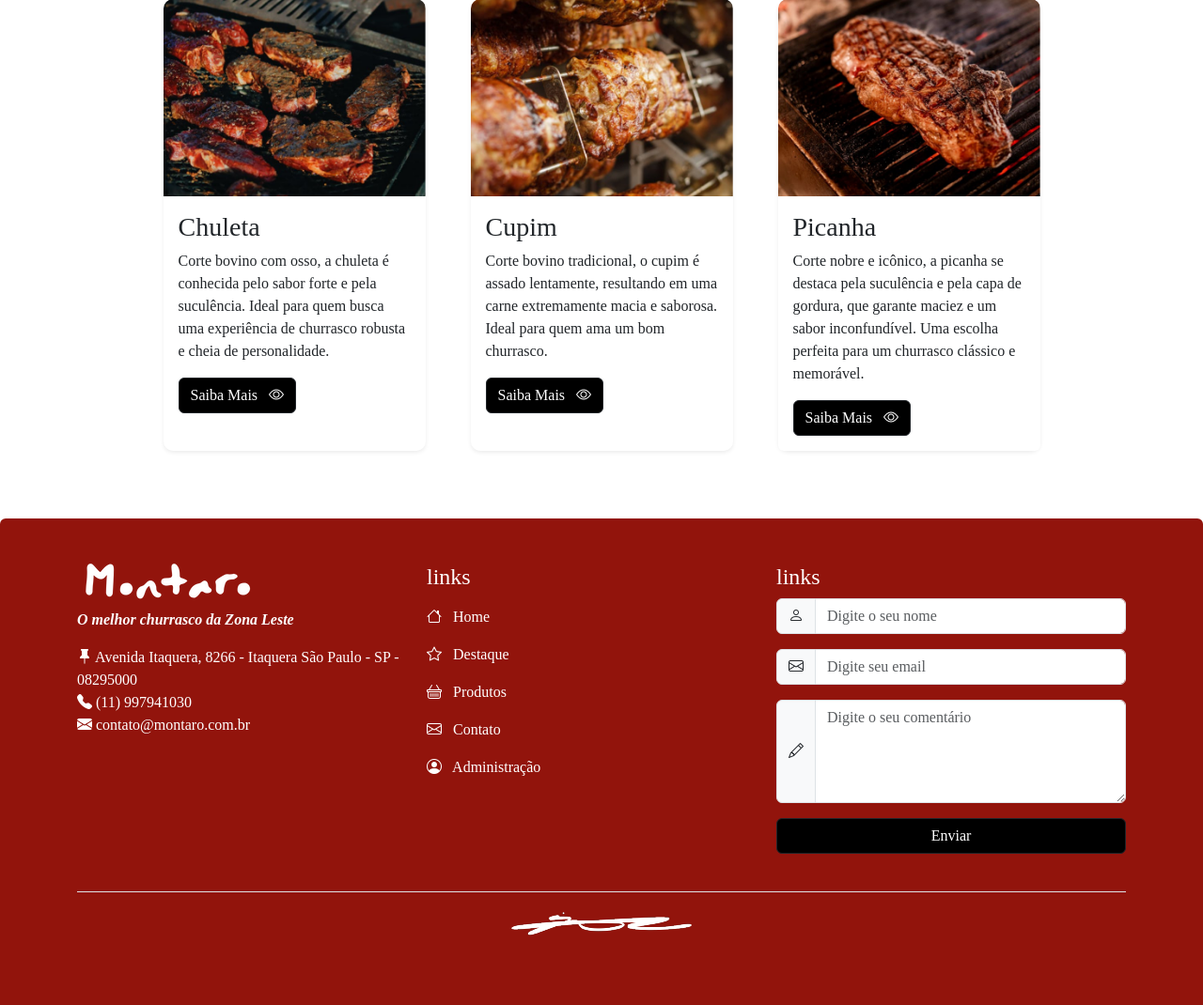
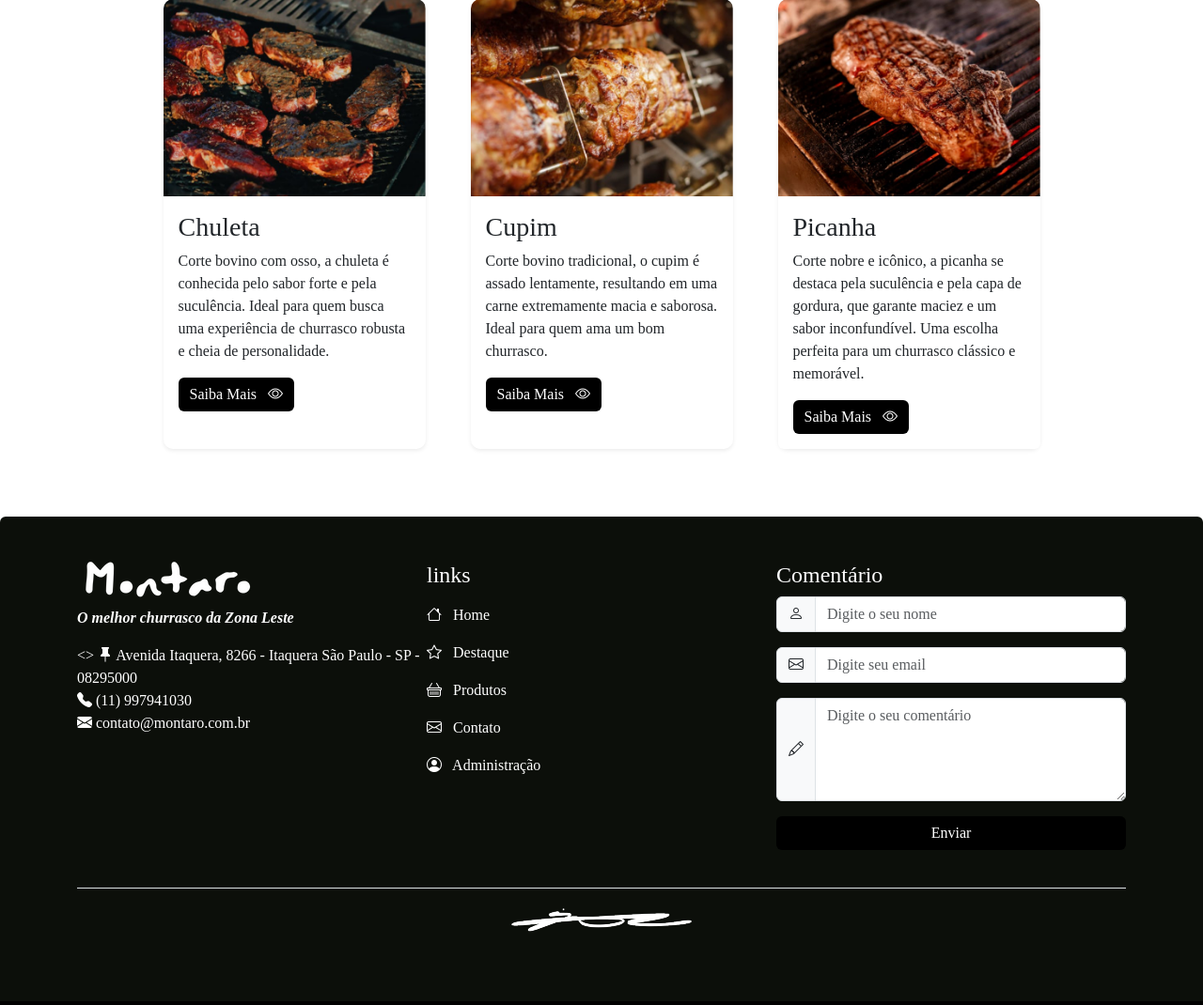
Before and after one commit to Isaac-Loiola/Montaro, a PHP site: page / in a window 1280 px wide. Shown: the part 1129-2199 px from the top of the page at 94% size. Run offline with PHP 8.4, Linux system fonts and the light colour scheme; some web fonts are replaced.

Commit message:
Footer estilizado!

```diff
--- a/css/style.css
+++ b/css/style.css
@@ -65,9 +65,10 @@ main{
 
 
 .btn-dark{
+    border: none;
     background-color: #000;
 }
 
 footer{
-    background-color: #92140c;
+    background-color: #0c0f0a;
 }
--- a/index.html
+++ b/index.html
@@ -51,7 +51,7 @@
                            </a>
                        </li>
                        <li class="nav-item">
-                           <a href="#" class="nav-link text-white">
+                           <a href="#products" class="nav-link text-white">
                                Produtos
                            </a>
                        </li>
@@ -102,14 +102,14 @@
         <p class="paragraph-header w-50">
             Em nossa casa, cada detalhe é pensado para oferecer uma experiência única. Na Montaro Churrascaria, tradição, qualidade e excelência se encontram para proporcionar aos nossos clientes o melhor da gastronomia brasileira, com cortes nobres, ambiente sofisticado e um atendimento que valoriza cada visita.
         </p>
-        <button class="btn btn-cardapio">Cardápio</button>
+            <a href="#products" class="text-decoration-none btn btn-cardapio">Cardápio</a>
      </div>
 
     </header>
      <main class="container">
         <section class="products-container mb-5">
 
-            <h2 class="alert alert-sucess">
+            <h2 class="alert alert-sucess" id="products">
                 Produtos
             </h2>
 
@@ -177,7 +177,7 @@
                 <img src="/images/logo/montaro-logo-white.png" alt="" class="mb-2">
                 <br>
                 <p><i><strong>O melhor churrasco da Zona Leste</strong></i></p>
-                <address>
+                <>
                     <i class="bi bi-pin-fill"></i> Avenida Itaquera, 8266 - Itaquera São Paulo - SP - 08295000
                     <br>
                     <i class="bi bi-telephone-fill"></i> (11) 997941030
@@ -186,7 +186,7 @@
                     <a href="mailto:contato@montaro.com.br?subject=Contato do Site" class="text-decoration-none text-white">
                         contato@montaro.com.br
                     </a>
-                </address>
+                </>
                 <!-- <div class="ratio ratio-4x3">
                     <iframe src="https://www.google.com/maps/embed?pb=!1m18!1m12!1m3!1d5480.546132356433!2d-46.45672334656811!3d-23.538768851311122!2m3!1f0!2f0!3f0!3m2!1i1024!2i768!4f13.1!3m3!1m2!1s0x94ce66bf22458913%3A0xecdac462b58a9475!2sSenac%20Itaquera!5e0!3m2!1spt-BR!2sbr!4v1755874043166!5m2!1spt-BR!2sbr" width="600" height="450" style="border:0;" allowfullscreen="" loading="lazy" referrerpolicy="no-referrer-when-downgrade"></iframe>
                 </div> -->
@@ -227,7 +227,7 @@
                 </ul>
             </div>  <!-- final coluna Formulário contato -->
             <div class="col-md-4 col-sm-6 mb-4">
-                 <h4 class="text-white">links</h4>
+                 <h4 class="text-white">Comentário</h4>
                 <form method="get">
                     <div class="input-group mb-3">
                         <span class="input-group-text">
```
